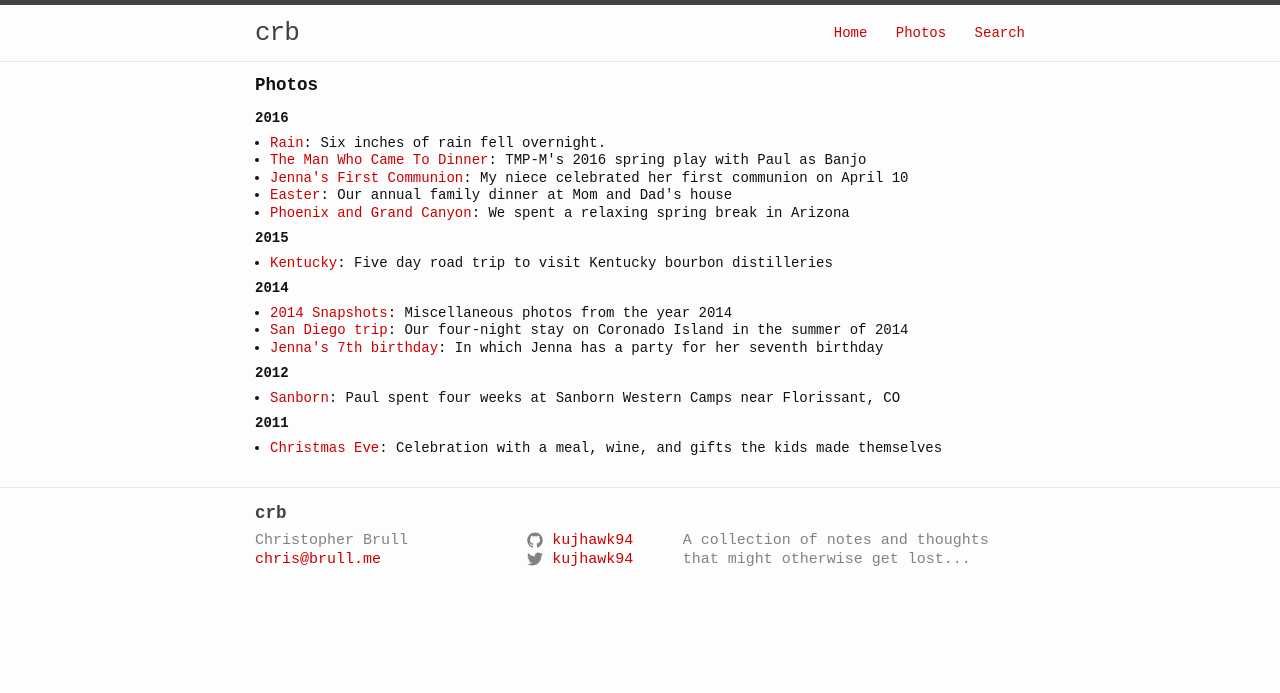
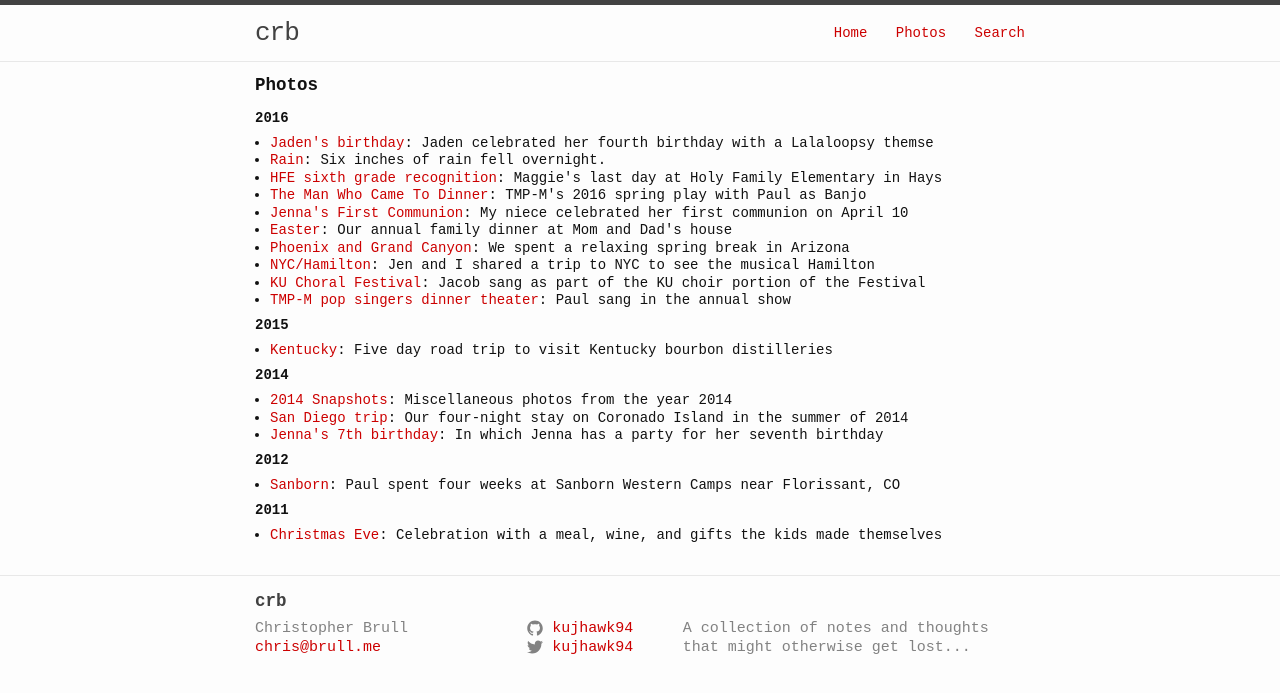
Before and after one commit to kujhawk94/kujhawk94.github.io, a Jekyll site: the page built from photos.html, in a window 1280 px wide. Shown: the top 693 px of the page. Built offline with Jekyll 4.4.1, drawn with Linux system fonts in a browser that asks for light colours.

Commit message:
Update photo album data

```diff
--- a/_data/photoalbums.yml
+++ b/_data/photoalbums.yml
@@ -43,3 +43,23 @@ albumlist:
         date: 2016-05-25
         description: "Six inches of rain fell overnight."
         url:  http://photos.brull.me/Weather/2016-05-25-Rain/
+    -   title: Jaden's birthday
+        description: Jaden celebrated her fourth birthday with a Lalaloopsy themse
+        date:  2016-06-04
+        url:  http://photos.brull.me/Kids/2016-Jadens-birthday/
+    -   title: HFE sixth grade recognition
+        description:  Maggie's last day at Holy Family Elementary in Hays
+        date:  2016-05-17
+        url: http://photos.brull.me/School/Gradeschool/2016-HFE-Sixth-Grade/
+    -   title:  KU Choral Festival
+        description:  Jacob sang as part of the KU choir portion of the Festival
+        date:  2016-02-21
+        url: http://photos.brull.me/Music/2016-KU-Choral-Festival/
+    -   title:  NYC/Hamilton
+        description:  Jen and I shared a trip to NYC to see the musical Hamilton
+        date:  2016-03-05
+        url:  http://photos.brull.me/Travel/2016-NYCHamilton/
+    -   title:  TMP-M pop singers dinner theater
+        description:  Paul sang in the annual show
+        date:  2016-02-06
+        url:  http://photos.brull.me/School/2016-Dinner-Theater/
```
